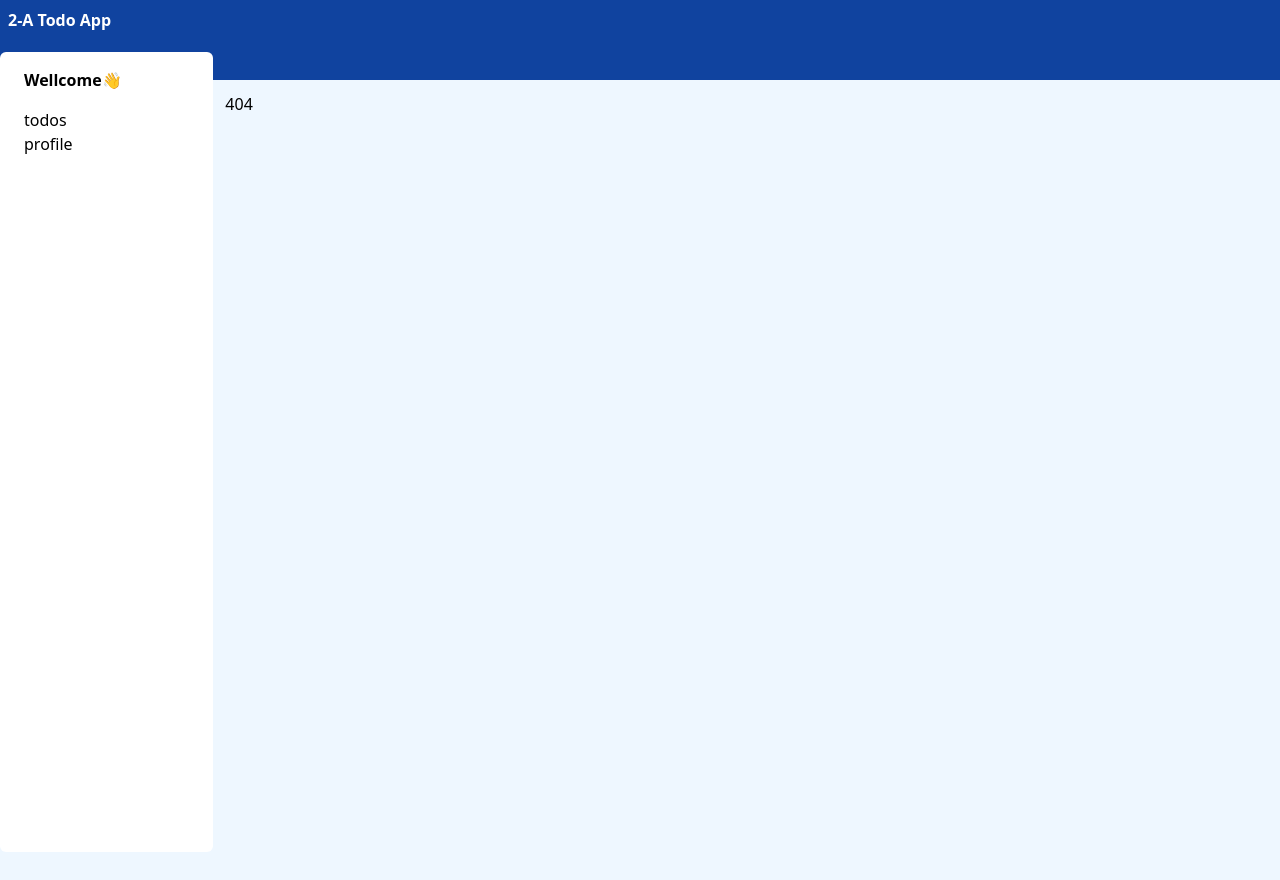
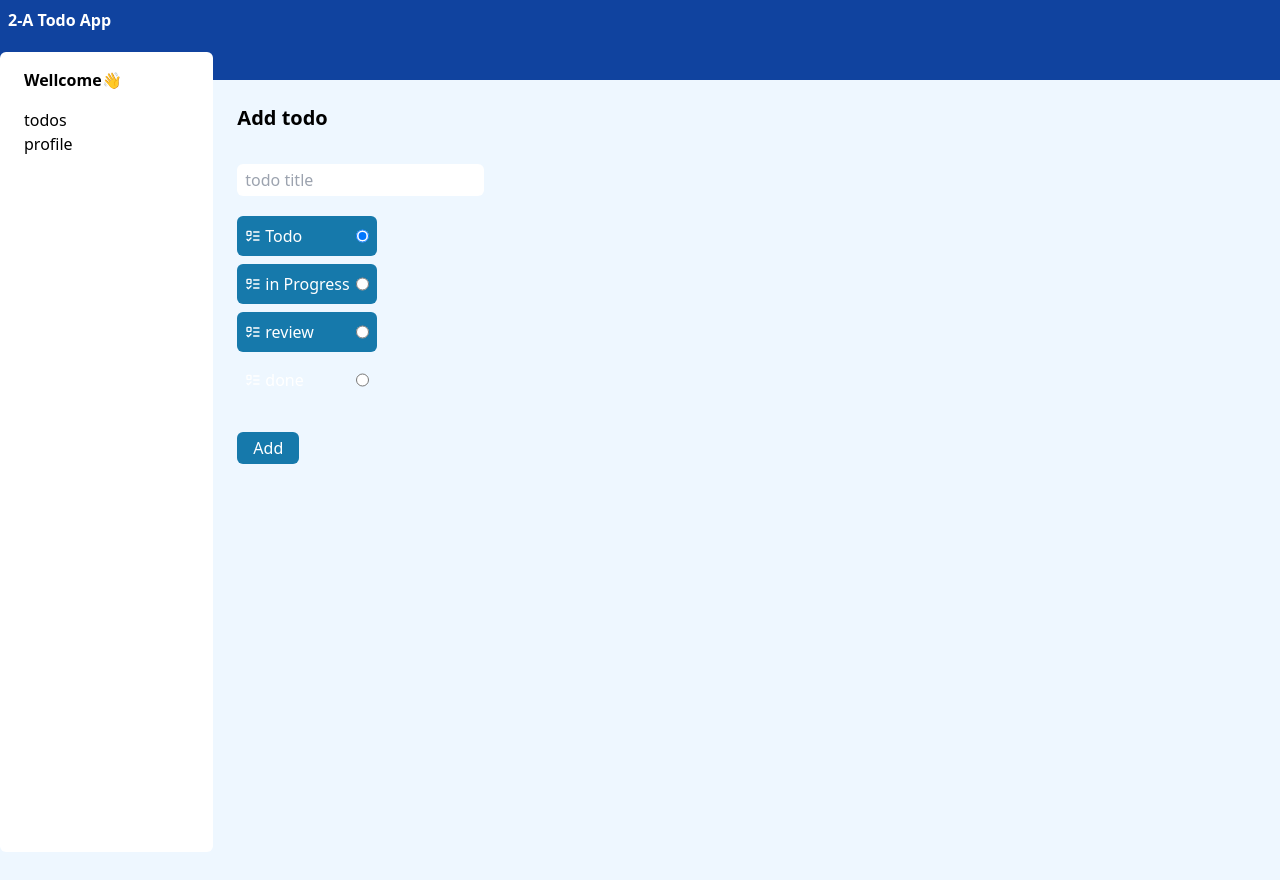
Before and after one commit to alireza-asgharii/todo-app-fullstack, a Next.js app: page /add-todo in a window 1280 px wide. Before the commit this address had no page. Built offline with nearby package versions, Linux system fonts and the light colour scheme.

Commit message:
Create the add todo page

```diff
--- /dev/null
+++ b/components/modules/RadioButton.js
@@ -0,0 +1,29 @@
+const RadioButton = ({
+  name,
+  title,
+  icon,
+  radioChangeHandler,
+  rdaioState,
+  theme,
+}) => {
+  return (
+    <label
+      htmlFor={name}
+      className={`p-2 bg-[${theme}] min-w-[120px] max-w-[140px] rounded-md flex justify-between my-2 md:cursor-pointer [&[id=""]]`}
+    >
+      <span className="flex items-center">
+        {icon} <span className="px-1">{title}</span>
+      </span>
+      <input
+        type="radio"
+        value={name}
+        id={name}
+        name="todo-radio"
+        onChange={radioChangeHandler}
+        checked={rdaioState === name}
+      />
+    </label>
+  );
+};
+
+export default RadioButton;
--- /dev/null
+++ b/components/templates/AddTodoPage.js
@@ -0,0 +1,72 @@
+import { useState } from "react";
+import { LuListTodo } from "react-icons/lu";
+import RadioButton from "../modules/RadioButton";
+
+const AddTodoPage = () => {
+  const [title, setTitle] = useState("");
+  const [radio, setRadio] = useState("todo");
+
+  const radioChangeHandler = (e) => {
+    setRadio(e.target.value);
+  };
+
+  const addTodoHandler = () => {
+    console.log({radio, title})
+  };
+
+  return (
+    <div>
+      <h3 className="text-xl font-bold p-3">Add todo</h3>
+
+      <div className="m-3 mt-5">
+        <input
+          className="p-1 px-2 outline-none rounded-md"
+          type="text"
+          name="add-todo"
+          placeholder="todo title"
+          value={title}
+          onChange={(e) => setTitle(e.target.value)}
+        />
+
+        <div className="mt-5 text-white ">
+          <RadioButton
+            name="todo"
+            title="Todo"
+            rdaioState={radio}
+            radioChangeHandler={radioChangeHandler}
+            icon={<LuListTodo />}
+            theme="#1679AB"
+          />
+          <RadioButton
+            name="inProgress"
+            title="in Progress"
+            rdaioState={radio}
+            radioChangeHandler={radioChangeHandler}
+            icon={<LuListTodo />}
+            theme="#1679AB"
+          />
+          <RadioButton
+            name="review"
+            title="review"
+            rdaioState={radio}
+            radioChangeHandler={radioChangeHandler}
+            icon={<LuListTodo />}
+            theme="#1679AB"
+          />
+          <RadioButton
+            name="done"
+            title="done"
+            rdaioState={radio}
+            radioChangeHandler={radioChangeHandler}
+            icon={<LuListTodo />}
+            theme="#535C91"
+          />
+        </div>
+
+        <button onClick={addTodoHandler} className="text-white p-1 px-4 my-6 bg-[#1679AB] rounded-md">Add</button>
+      </div>
+    </div>
+  );
+};
+
+export default AddTodoPage;
--- /dev/null
+++ b/pages/add-todo.js
@@ -0,0 +1,7 @@
+import AddTodoPage from "@/components/templates/AddTodoPage";
+
+const AddTodo = () => {
+  return <AddTodoPage />;
+};
+
+export default AddTodo;
```
